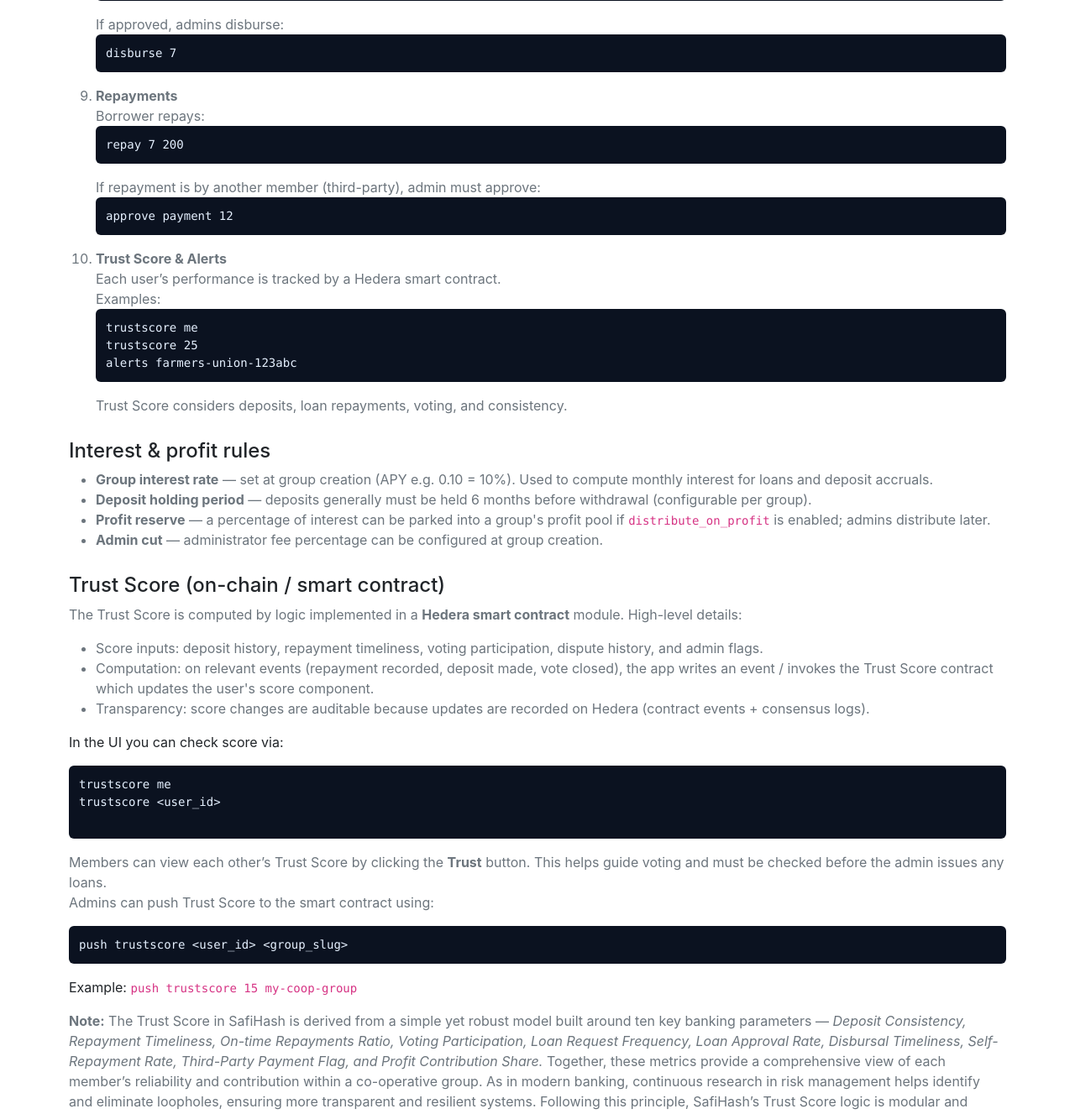
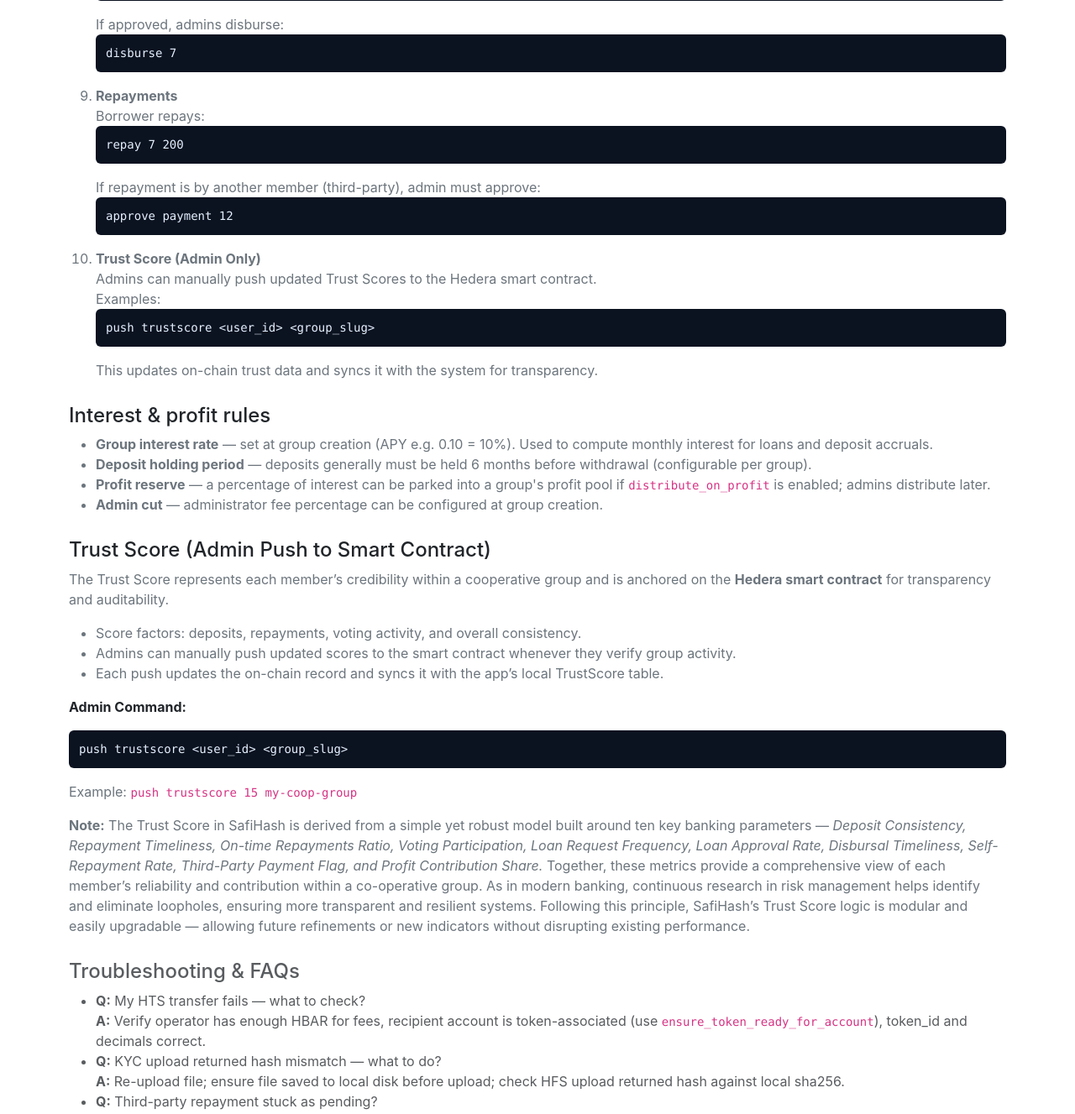
Before and after one commit to amritasinhaclickify/safiHash, a Flask app: page /docs in a window 1280 px wide. Shown: the part 3611-4938 px from the top of the page at 84% size. Run offline with Flask 3, Linux system fonts and the light colour scheme; some libraries are stand-ins or nearby versions.

Commit message:
Updated Trust Score section — show only admin push command

```diff
--- a/templates/docs.html
+++ b/templates/docs.html
@@ -386,14 +386,13 @@ vote 7 no</pre>
         </li>
 
 <li class="muted">
-          <strong>Trust Score & Alerts</strong><br>
-          Each user’s performance is tracked by a Hedera smart contract.<br>
+  <strong>Trust Score (Admin Only)</strong><br>
+  Admins can manually push updated Trust Scores to the Hedera smart contract.<br>
   Examples:
-          <pre class="code">trustscore me
-trustscore 25
-alerts farmers-union-123abc</pre>
-          Trust Score considers deposits, loan repayments, voting, and consistency.
+  <pre class="code">push trustscore &lt;user_id&gt; &lt;group_slug&gt;</pre>
+  This updates on-chain trust data and syncs it with the system for transparency.
 </li>
+
       </ol>
     </div>
 
@@ -410,29 +409,20 @@ alerts farmers-union-123abc</pre>
 
  <!-- Trust score -->
 <div class="section">
-      <h4>Trust Score (on-chain / smart contract)</h4>
+  <h4>Trust Score (Admin Push to Smart Contract)</h4>
   <p class="muted">
-        The Trust Score is computed by logic implemented in a <strong>Hedera smart contract</strong> module. High-level details:
+    The Trust Score represents each member’s credibility within a cooperative group and is anchored on the
+    <strong>Hedera smart contract</strong> for transparency and auditability.
   </p>
   <ul class="muted">
-        <li>Score inputs: deposit history, repayment timeliness, voting participation, dispute history, and admin flags.</li>
-        <li>Computation: on relevant events (repayment recorded, deposit made, vote closed), the app writes an event / invokes the Trust Score contract which updates the user's score component.</li>
-        <li>Transparency: score changes are auditable because updates are recorded on Hedera (contract events + consensus logs).</li>
+    <li>Score factors: deposits, repayments, voting activity, and overall consistency.</li>
+    <li>Admins can manually push updated scores to the smart contract whenever they verify group activity.</li>
+    <li>Each push updates the on-chain record and syncs it with the app’s local TrustScore table.</li>
   </ul>
 
-      <p>In the UI you can check score via:</p>
-      <pre class="code">
-trustscore me
-trustscore &lt;user_id&gt;
-      </pre>
-
-      <p class="muted">
-        Members can view each other’s Trust Score by clicking the <strong>Trust</strong> button.
-        This helps guide voting and must be checked before the admin issues any loans. <br>
-        Admins can push Trust Score to the smart contract using:
+  <p><strong>Admin Command:</strong></p>
   <pre class="code">push trustscore &lt;user_id&gt; &lt;group_slug&gt;</pre>
-        Example: <code>push trustscore 15 my-coop-group</code>
-      </p>
+  <p class="muted">Example: <code>push trustscore 15 my-coop-group</code></p>
       <p class="muted mt-3">
   <strong>Note:</strong>
   The Trust Score in SafiHash is derived from a simple yet robust model built around ten key banking parameters —
```
Also changed, not shown: templates/chatbot.html (+0 -8 lines), README.md. Lines whose indentation alone changed are shown as unchanged.
